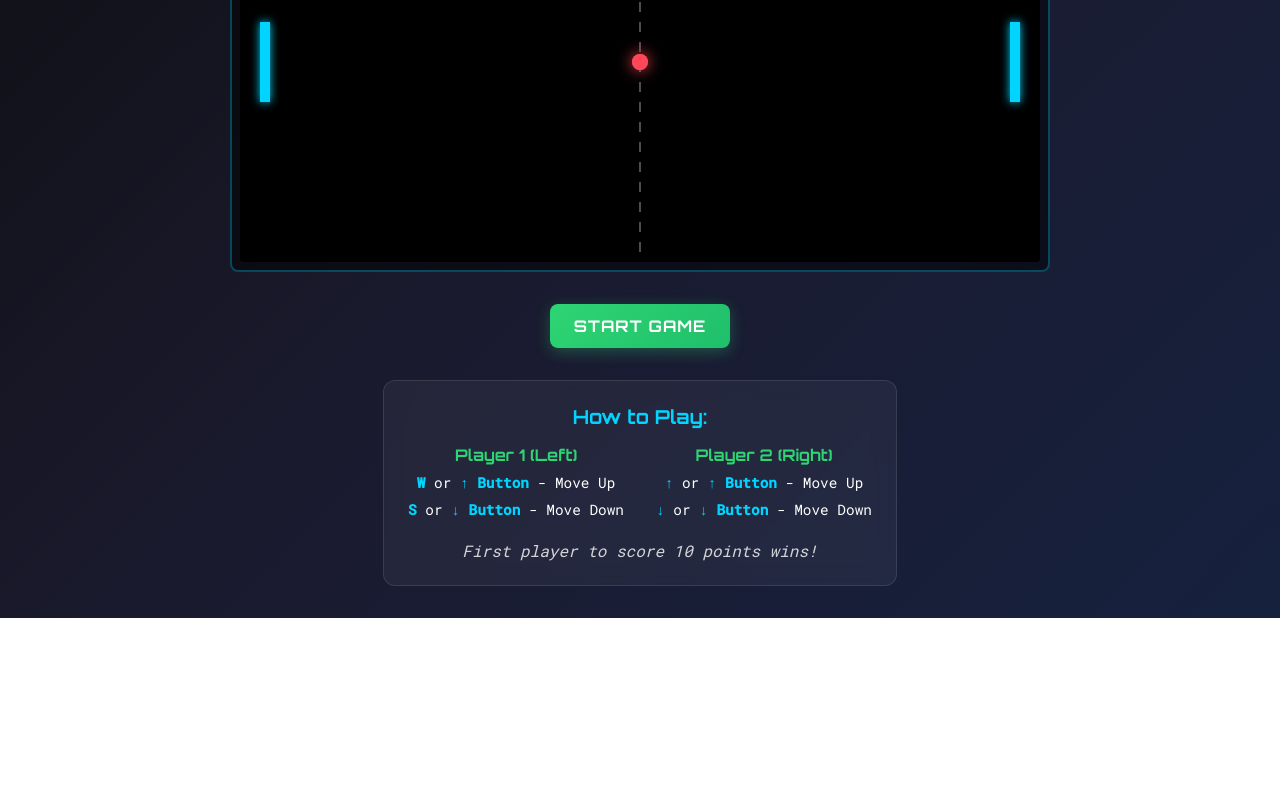
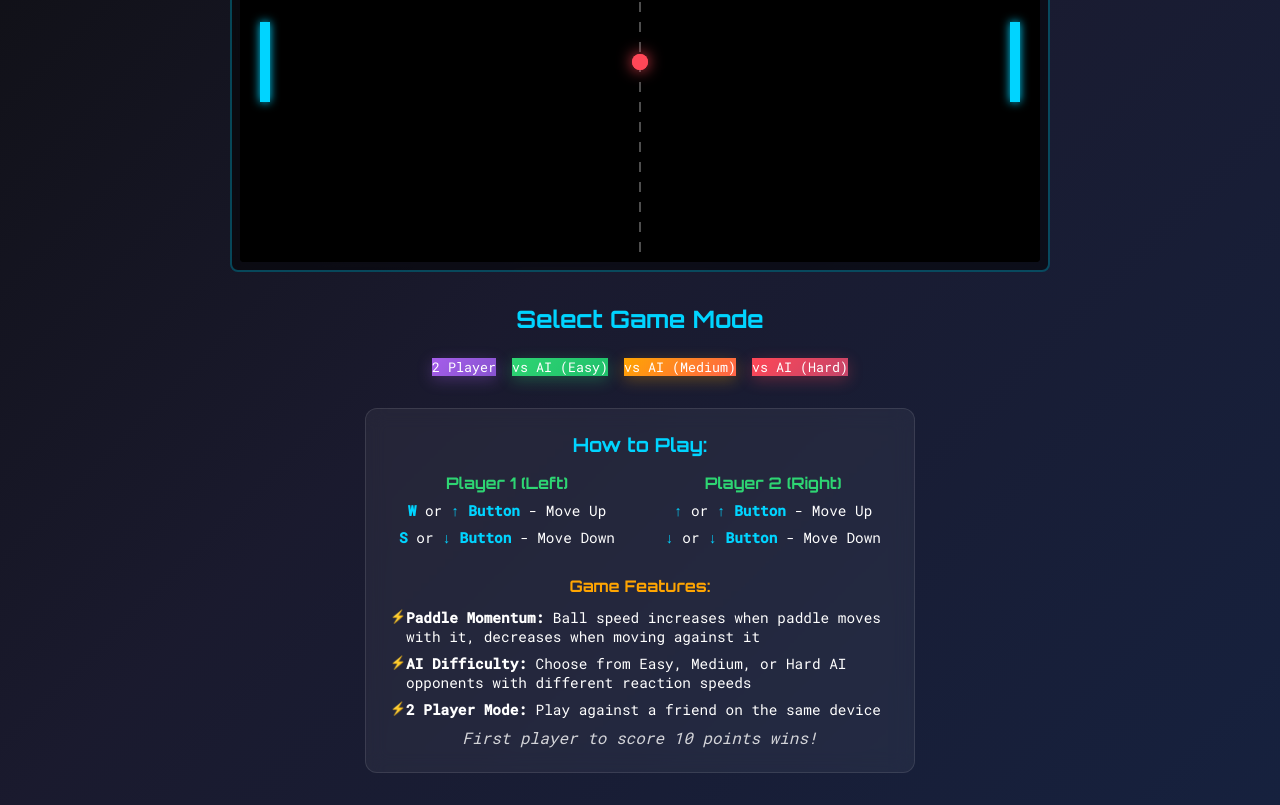
Before and after one commit to PAdams247/portfolio-website, a React (Create React App) app: page /pong in a window 1280 px wide. Shown: the part 455-1260 px from the top of the page. Before the commit the page ends 1073 px from the top, so only its background shows below. Built offline with nearby package versions, Linux system fonts and the light colour scheme.

Commit message:
Add AI opponent with difficulty levels and paddle momentum mechanics to Pong game

```diff
--- a/src/pages/PongGame.tsx
+++ b/src/pages/PongGame.tsx
@@ -205,11 +205,37 @@ const PongGame: React.FC = () => {
       if (checkCollision(newBall, leftPaddle)) {
         newBall.dx = Math.abs(newBall.dx);
         newBall.x = leftPaddle.x + leftPaddle.width + newBall.radius;
+
+        // Apply paddle momentum
+        const paddleDirection = leftPaddle.velocity;
+        const ballDirection = newBall.dy;
+        const speedModifier = (paddleDirection * ballDirection > 0) ?
+          (1 + MOMENTUM_MULTIPLIER) : (1 - MOMENTUM_MULTIPLIER);
+
+        newBall.speed = Math.max(MIN_BALL_SPEED, Math.min(MAX_BALL_SPEED, newBall.speed * speedModifier));
+
+        // Recalculate dx and dy with new speed
+        const angle = Math.atan2(newBall.dy, newBall.dx);
+        newBall.dx = Math.cos(angle) * newBall.speed;
+        newBall.dy = Math.sin(angle) * newBall.speed;
       }
 
       if (checkCollision(newBall, rightPaddle)) {
         newBall.dx = -Math.abs(newBall.dx);
         newBall.x = rightPaddle.x - newBall.radius;
+
+        // Apply paddle momentum
+        const paddleDirection = rightPaddle.velocity;
+        const ballDirection = newBall.dy;
+        const speedModifier = (paddleDirection * ballDirection > 0) ?
+          (1 + MOMENTUM_MULTIPLIER) : (1 - MOMENTUM_MULTIPLIER);
+
+        newBall.speed = Math.max(MIN_BALL_SPEED, Math.min(MAX_BALL_SPEED, newBall.speed * speedModifier));
+
+        // Recalculate dx and dy with new speed
+        const angle = Math.atan2(newBall.dy, newBall.dx);
+        newBall.dx = Math.cos(angle) * newBall.speed;
+        newBall.dy = Math.sin(angle) * newBall.speed;
       }
 
       // Ball goes out of bounds
@@ -463,7 +489,7 @@ const PongGame: React.FC = () => {
             </div>
             <div className="score-divider">-</div>
             <div className="score-display">
-              <span className="player-label">Player 2</span>
+              <span className="player-label">{isAIMode ? 'AI' : 'Player 2'}</span>
               <span className="score">{rightScore}</span>
             </div>
           </div>
@@ -479,7 +505,27 @@ const PongGame: React.FC = () => {
         </div>
 
         <div className="pong-controls">
-          {!isPlaying && !gameOver && (
+          {!isPlaying && !gameOver && !difficulty && (
+            <div className="difficulty-selection">
+              <h3>Select Game Mode</h3>
+              <div className="difficulty-buttons">
+                <button onClick={() => startGameWithDifficulty(null)} className="mode-button">
+                  2 Player
+                </button>
+                <button onClick={() => startGameWithDifficulty('easy')} className="difficulty-button easy">
+                  vs AI (Easy)
+                </button>
+                <button onClick={() => startGameWithDifficulty('medium')} className="difficulty-button medium">
+                  vs AI (Medium)
+                </button>
+                <button onClick={() => startGameWithDifficulty('hard')} className="difficulty-button hard">
+                  vs AI (Hard)
+                </button>
+              </div>
+            </div>
+          )}
+
+          {!isPlaying && !gameOver && difficulty !== null && (
             <button onClick={startGame} className="game-button start-button">
               Start Game
             </button>
@@ -508,7 +554,7 @@ const PongGame: React.FC = () => {
           </div>
         )}
 
-        <div className="mobile-controls">
+        <div className={`mobile-controls ${isAIMode ? 'single-player' : ''}`}>
           <div className="player-controls">
             <h4>Player 1</h4>
             <div className="control-buttons">
@@ -516,6 +562,7 @@ const PongGame: React.FC = () => {
               <button className="mobile-btn" onClick={moveLeftPaddleDown}>↓</button>
             </div>
           </div>
+          {!isAIMode && (
             <div className="player-controls">
               <h4>Player 2</h4>
               <div className="control-buttons">
@@ -523,6 +570,7 @@ const PongGame: React.FC = () => {
                 <button className="mobile-btn" onClick={moveRightPaddleDown}>↓</button>
               </div>
             </div>
+          )}
         </div>
 
         <div className="pong-instructions">
@@ -543,6 +591,14 @@ const PongGame: React.FC = () => {
               </ul>
             </div>
           </div>
+          <div className="game-features">
+            <h4>Game Features:</h4>
+            <ul>
+              <li><strong>Paddle Momentum:</strong> Ball speed increases when paddle moves with it, decreases when moving against it</li>
+              <li><strong>AI Difficulty:</strong> Choose from Easy, Medium, or Hard AI opponents with different reaction speeds</li>
+              <li><strong>2 Player Mode:</strong> Play against a friend on the same device</li>
+            </ul>
+          </div>
           <p>First player to score 10 points wins!</p>
         </div>
       </div>
```
Lines whose indentation alone changed are shown as unchanged.
